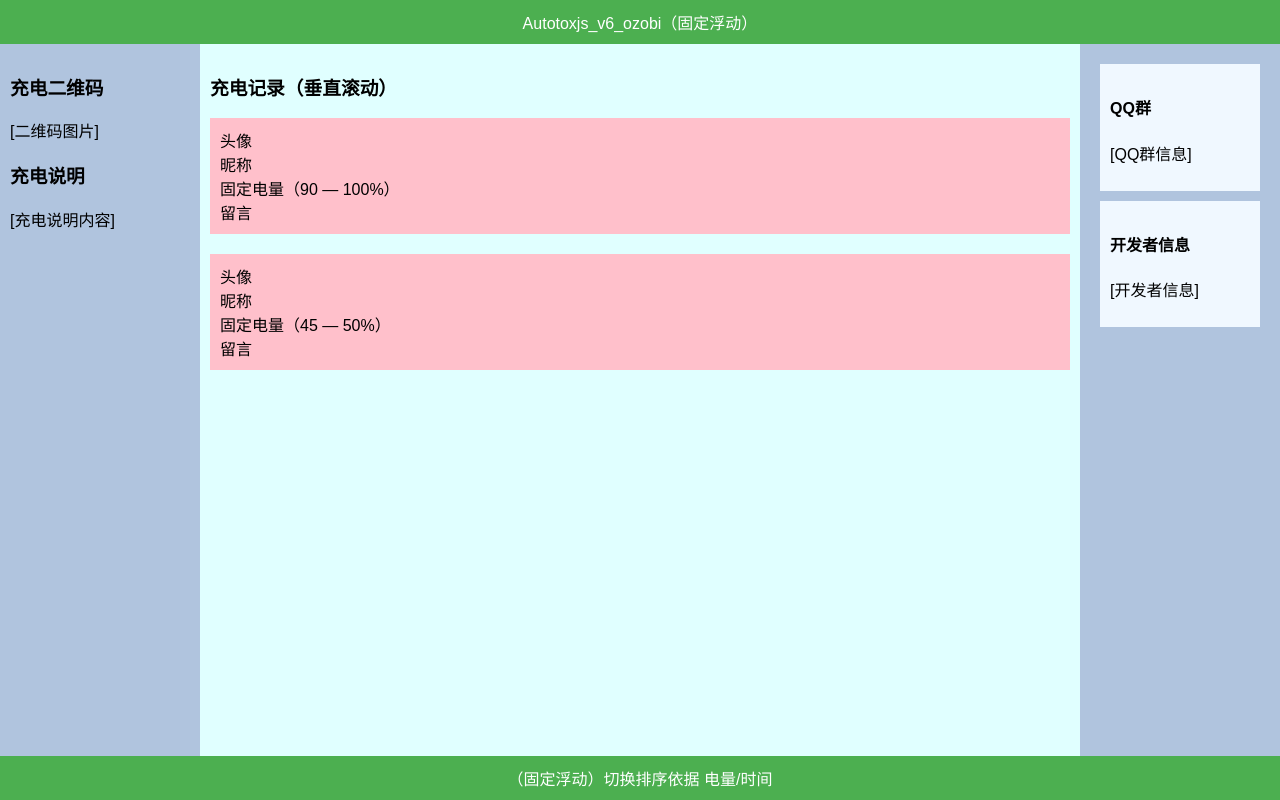
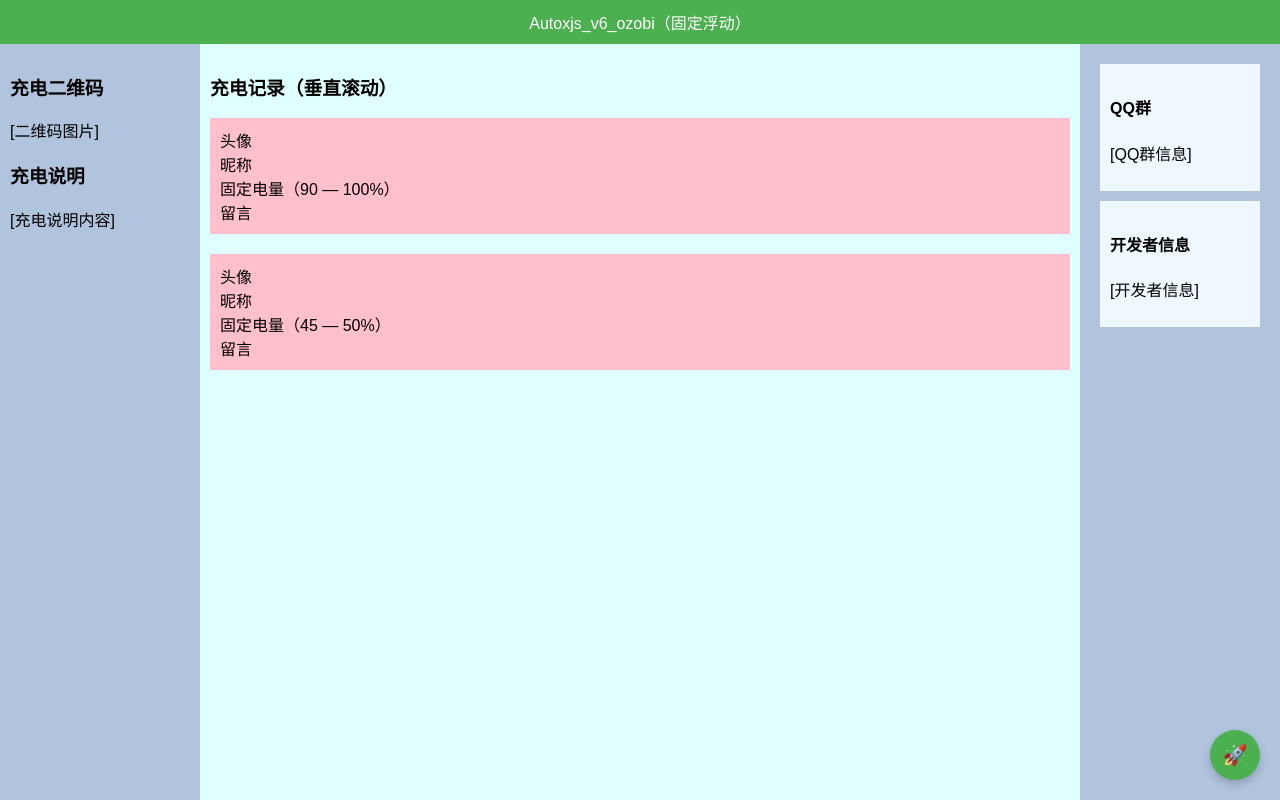
Before and after one commit to ozobiozobi/Autoxjs_v6_ozobi_some_info, a plain HTML site: page index.html in a window 1280 px wide. Drawn offline with Linux system fonts and the light colour scheme.

Commit message:
Update index.html

```diff
--- a/index.html
+++ b/index.html
@@ -51,11 +51,28 @@
     margin: 10px;
     padding: 10px;
   }
+  .fixed-button {
+            position: fixed;
+            bottom: 20px; /* 距离页面底部20px */
+            right: 20px;  /* 距离页面右侧20px */
+            width: 50px;  /* 按钮宽度 */
+            height: 50px; /* 按钮高度 */
+            background-color: #4CAF50; /* 按钮背景颜色 */
+            color: white;             /* 按钮文字颜色 */
+            border: none;             /* 无边框 */
+            border-radius: 50%;       /* 圆形按钮 */
+            cursor: pointer;          /* 鼠标悬停时显示手型图标 */
+            font-size: 20px;          /* 按钮文字大小 */
+            display: flex;
+            align-items: center;
+            justify-content: center;
+            box-shadow: 0 4px 8px rgba(0, 0, 0, 0.2); /* 添加阴影效果 */
+        }
 </style>
 </head>
 <body>
 <div class="container">
-  <div class="header">Autotoxjs_v6_ozobi（固定浮动）</div>
+  <div class="header">Autoxjs_v6_ozobi（固定浮动）</div>
   <div class="content">
     <div class="sidebar-left">
       <h3>充电二维码</h3>
@@ -77,6 +94,9 @@
         <div>固定电量（45 — 50%）</div>
         <div>留言</div>
       </div>
+      <button class="fixed-button" onclick="alert('切换排序')">
+        🚀
+      </button>
     </div>
     <div class="sidebar-right">
       <div class="charge-info">
@@ -89,7 +109,6 @@
       </div>
     </div>
   </div>
-  <div class="footer">（固定浮动）切换排序依据 电量/时间</div>
 </div>
 </body>
 </html>
```
